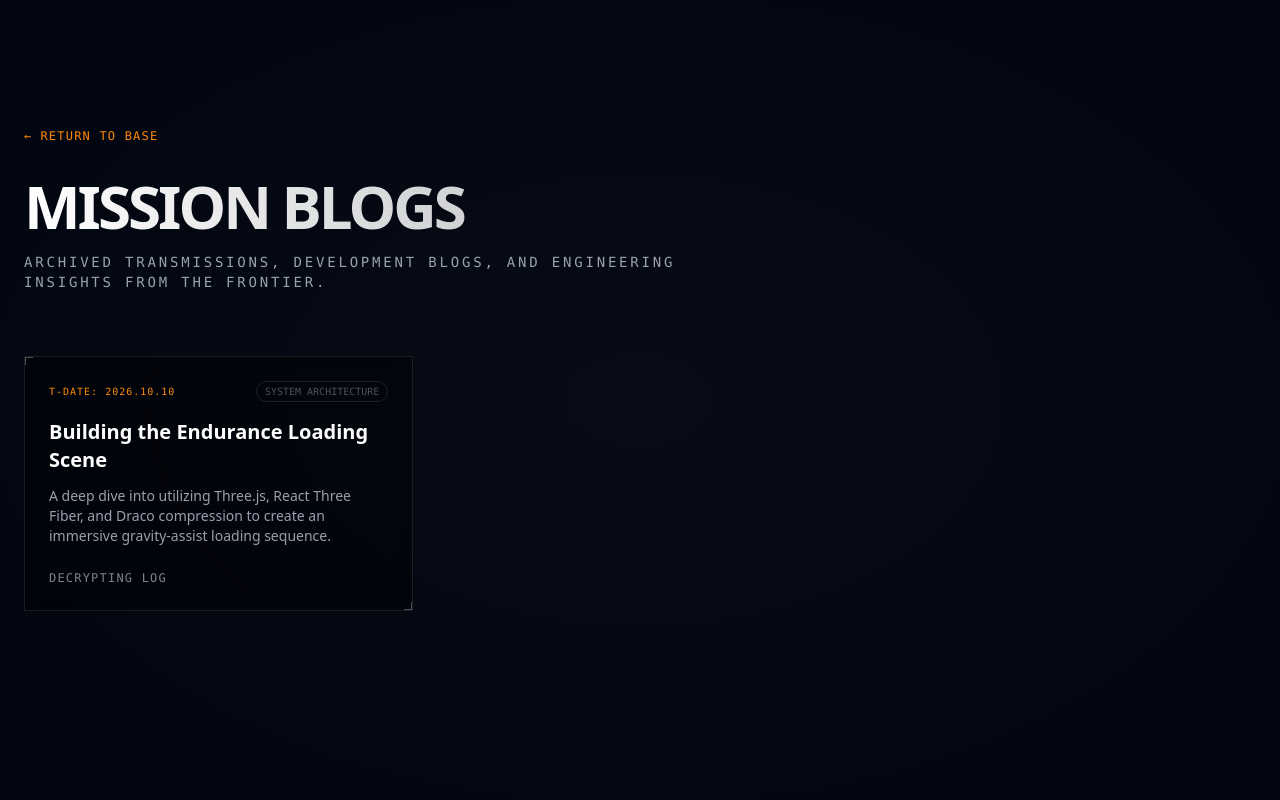
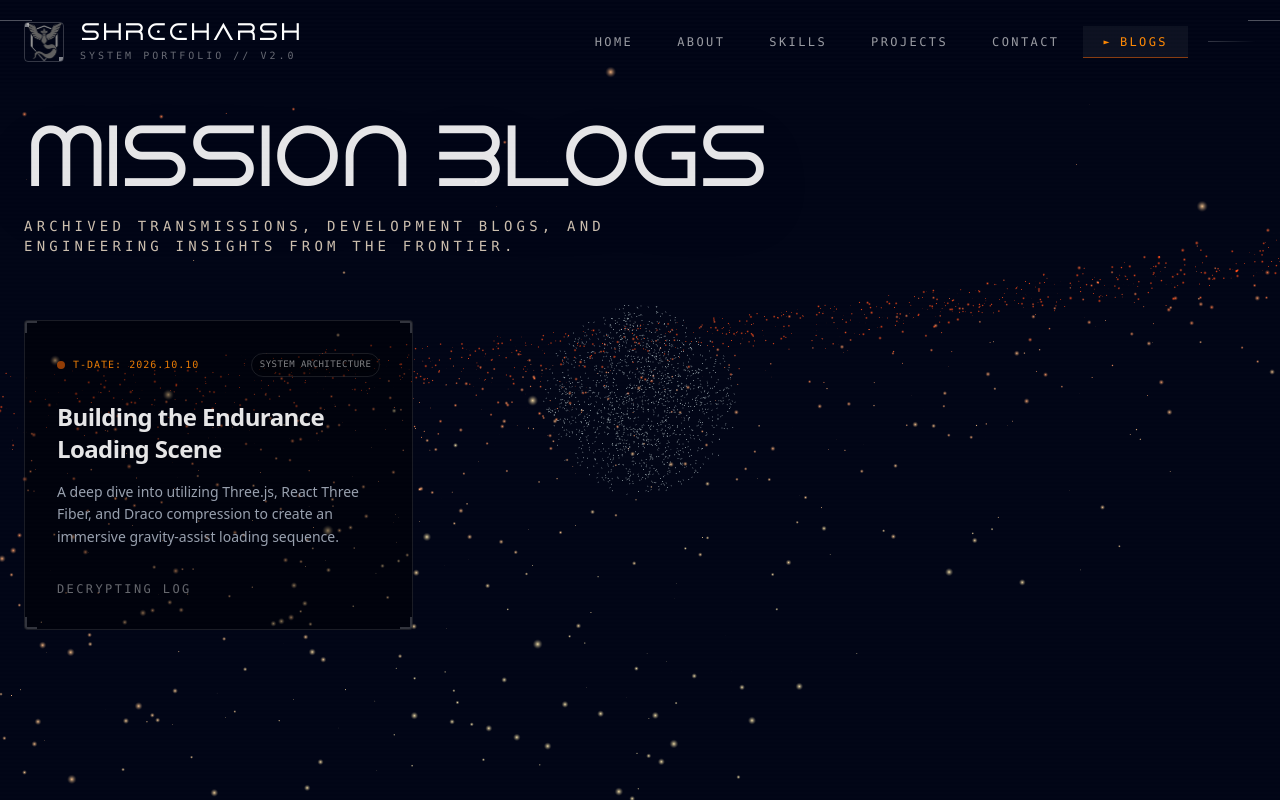
Before and after one commit to shreeharshshinde/portfolio, a React (Vite) app: page /blogs in a window 1280 px wide. Built offline with nearby package versions, Linux system fonts and the light colour scheme.

Commit message:
style(blogs): elevate aesthetic with 3D canvas backgrounds and premium HUD cards

```diff
--- a/src/pages/BlogFeed.tsx
+++ b/src/pages/BlogFeed.tsx
@@ -1,67 +1,92 @@
-import React from 'react';
+import React, { Suspense } from 'react';
 import { useNavigate } from 'react-router-dom';
+import { Header } from '../components/Header';
+import { Canvas } from '@react-three/fiber';
+import { Stars } from '../components/stars/Stars';
+import SpaceDust from '../components/stars/SpaceDust';
+
+// Dummy navLinks since Header needs them, but Header will route using /#id
+const blogNavLinks = [
+    { id: 'home', title: 'Home' },
+    { id: 'about', title: 'About' },
+    { id: 'skills', title: 'Skills' },
+    { id: 'projects', title: 'Projects' },
+    { id: 'contact', title: 'Contact' },
+    { id: 'blogs', title: 'Blogs', path: '/blogs' },
+];
 
 const BlogFeed: React.FC = () => {
     const navigate = useNavigate();
 
     return (
         <div className="min-h-screen bg-gray-950 text-white font-sans antialiased relative overflow-hidden">
-            {/* Background effects */}
-            <div className="absolute inset-0 pointer-events-none opacity-20">
-                <div className="absolute top-0 left-0 w-full h-full bg-[radial-gradient(ellipse_at_center,rgba(255,255,255,0.1)_0%,rgba(0,0,0,0)_80%)]"></div>
+            <Header navLinks={blogNavLinks} activeSection="blogs" />
+
+            {/* Immersive 3D Background */}
+            <div className="fixed inset-0 z-0 pointer-events-none">
+                <Canvas camera={{ position: [0, 0, 15], fov: 45 }}>
+                    <Suspense fallback={null}>
+                        <color attach="background" args={['#020617']} />
+                        <Stars />
+                        <SpaceDust count={5000} />
+                        <ambientLight intensity={0.5} />
+                    </Suspense>
+                </Canvas>
             </div>
 
             <div className="container mx-auto px-6 pt-32 pb-20 relative z-10">
                 {/* Header Section */}
                 <div className="mb-16">
-                    <button
-                        onClick={() => navigate('/')}
-                        className="mb-8 text-xs font-mono text-orange-400 hover:text-orange-300 uppercase tracking-widest flex items-center gap-2 group"
-                    >
-                        <span className="transform group-hover:-translate-x-1 transition-transform">←</span> Return to Base
-                    </button>
-
-                    <h1 className="text-4xl md:text-6xl font-bold tracking-tighter mb-4 text-transparent bg-clip-text bg-gradient-to-r from-white to-white/50">
+                    <h1 className="text-5xl md:text-7xl font-bold mb-4 text-white tracking-tighter drop-shadow-2xl mix-blend-screen opacity-90" style={{ fontFamily: '"Dune Rise", sans-serif' }}>
                         MISSION BLOGS
                     </h1>
-                    <p className="text-gray-400 font-mono text-sm tracking-[0.2em] uppercase max-w-2xl">
+                    <p className="text-orange-100/80 font-mono text-sm tracking-[0.3em] uppercase max-w-2xl">
                         Archived transmissions, development blogs, and engineering insights from the frontier.
                     </p>
                 </div>
 
                 {/* Log Feed Grid */}
                 <div className="grid grid-cols-1 md:grid-cols-2 lg:grid-cols-3 gap-8">
-                    {/* Placeholder Card 1 */}
-                    <div onClick={() => navigate('/blogs/endurance-loading-scene')} className="group relative border border-white/10 bg-black/40 backdrop-blur-sm p-6 hover:border-orange-500/50 transition-all duration-500 cursor-pointer overflow-hidden">
-                        <div className="absolute inset-0 bg-gradient-to-br from-orange-500/5 to-transparent opacity-0 group-hover:opacity-100 transition-opacity duration-500"></div>
+                    {/* Premium Card 1 */}
+                    <div
+                        onClick={() => navigate('/blogs/endurance-loading-scene')}
+                        className="group relative bg-black/40 backdrop-blur-md border border-white/10 p-8 cursor-pointer transition-all duration-500 hover:border-orange-500/50 hover:bg-white/5 hover:scale-[1.02] overflow-hidden rounded-sm"
+                    >
+                        {/* Glow effect behind card on hover */}
+                        <div className="absolute inset-0 bg-gradient-to-br from-orange-500/10 to-transparent opacity-0 group-hover:opacity-100 transition-opacity duration-700 pointer-events-none"></div>
 
-                        {/* Decorative corners */}
-                        <div className="absolute top-0 left-0 w-2 h-2 border-t border-l border-white/30 group-hover:border-orange-500 transition-colors"></div>
-                        <div className="absolute bottom-0 right-0 w-2 h-2 border-b border-r border-white/30 group-hover:border-orange-500 transition-colors"></div>
+                        {/* High-tech corner accents */}
+                        <div className="absolute top-0 left-0 w-3 h-3 border-t-2 border-l-2 border-white/20 group-hover:border-orange-400 transition-colors duration-500"></div>
+                        <div className="absolute top-0 right-0 w-3 h-3 border-t-2 border-r-2 border-white/20 group-hover:border-orange-400 transition-colors duration-500"></div>
+                        <div className="absolute bottom-0 left-0 w-3 h-3 border-b-2 border-l-2 border-white/20 group-hover:border-orange-400 transition-colors duration-500"></div>
+                        <div className="absolute bottom-0 right-0 w-3 h-3 border-b-2 border-r-2 border-white/20 group-hover:border-orange-400 transition-colors duration-500"></div>
 
                         <div className="relative z-10 flex flex-col h-full">
-                            <div className="flex justify-between items-center mb-4">
-                                <span className="text-[10px] font-mono tracking-widest text-orange-400">T-DATE: 2026.10.10</span>
-                                <span className="text-[10px] font-mono text-white/30 border border-white/10 px-2 py-0.5 rounded-full">SYSTEM ARCHITECTURE</span>
+                            <div className="flex justify-between items-center mb-6">
+                                <div className="flex items-center gap-2">
+                                    <div className="w-2 h-2 rounded-full bg-orange-500 animate-pulse"></div>
+                                    <span className="text-[10px] font-mono tracking-widest text-orange-400/90">T-DATE: 2026.10.10</span>
+                                </div>
+                                <span className="text-[9px] font-mono text-white/50 border border-white/10 px-2 py-1 rounded-full uppercase tracking-wider backdrop-blur-sm group-hover:border-orange-500/30 transition-colors">SYSTEM ARCHITECTURE</span>
                             </div>
 
-                            <h2 className="text-xl font-bold mb-3 group-hover:text-orange-100 transition-colors">Building the Endurance Loading Scene</h2>
-                            <p className="text-sm text-gray-400 mb-6 flex-grow">
+                            <h2 className="text-2xl font-bold mb-4 text-white/90 group-hover:text-orange-100 transition-colors tracking-tight">Building the Endurance Loading Scene</h2>
+
+                            <p className="text-sm text-gray-400 mb-8 flex-grow leading-relaxed group-hover:text-gray-300 transition-colors">
                                 A deep dive into utilizing Three.js, React Three Fiber, and Draco compression to create an immersive gravity-assist loading sequence.
                             </p>
 
-                            <div className="flex items-center text-xs font-mono text-white/50 group-hover:text-white transition-colors uppercase tracking-widest">
+                            <div className="flex items-center text-xs font-mono text-white/40 group-hover:text-orange-400 transition-colors uppercase tracking-[0.2em]">
                                 <span>Decrypting Log</span>
-                                <span className="ml-2 opacity-0 group-hover:opacity-100 group-hover:animate-pulse text-orange-400">...</span>
+                                <span className="ml-2 opacity-0 group-hover:opacity-100 group-hover:animate-pulse">_</span>
                             </div>
                         </div>
                     </div>
 
-                    {/* Add more placeholder cards here as needed */}
                 </div>
             </div>
 
-            {/* Scanlines */}
+            {/* Scanlines Overlay */}
             <div className="fixed inset-0 pointer-events-none bg-[linear-gradient(rgba(18,16,16,0)_50%,rgba(0,0,0,0.02)_50%),linear-gradient(90deg,rgba(255,0,0,0.01),rgba(0,255,0,0.01),rgba(0,0,255,0.01))] bg-[length:100%_4px,3px_100%] opacity-20 z-50"></div>
         </div>
     );
--- a/src/pages/BlogPost.tsx
+++ b/src/pages/BlogPost.tsx
@@ -1,6 +1,19 @@
-import React, { useEffect, useState } from 'react';
+import React, { useEffect, useState, Suspense } from 'react';
 import { useParams, useNavigate } from 'react-router-dom';
 import ReactMarkdown from 'react-markdown';
+import { Header } from '../components/Header';
+import { Canvas } from '@react-three/fiber';
+import { Stars } from '../components/stars/Stars';
+import SpaceDust from '../components/stars/SpaceDust';
+
+const blogNavLinks = [
+    { id: 'home', title: 'Home' },
+    { id: 'about', title: 'About' },
+    { id: 'skills', title: 'Skills' },
+    { id: 'projects', title: 'Projects' },
+    { id: 'contact', title: 'Contact' },
+    { id: 'blogs', title: 'Blogs', path: '/blogs' },
+];
 
 const BlogPost: React.FC = () => {
     const { slug } = useParams<{ slug: string }>();
@@ -10,7 +23,6 @@ const BlogPost: React.FC = () => {
     const [error, setError] = useState<boolean>(false);
 
     useEffect(() => {
-        // Fetch the markdown file from the public directory
         fetch(`/blogs/${slug}.md`)
             .then((response) => {
                 if (!response.ok) {
@@ -49,27 +61,39 @@ const BlogPost: React.FC = () => {
 
     return (
         <div className="min-h-screen bg-gray-950 text-white font-sans antialiased relative overflow-hidden">
-            {/* Background effects */}
-            <div className="fixed inset-0 pointer-events-none opacity-20">
-                <div className="absolute top-0 left-0 w-full h-full bg-[radial-gradient(ellipse_at_center,rgba(255,255,255,0.05)_0%,rgba(0,0,0,0)_80%)]"></div>
+            <Header navLinks={blogNavLinks} activeSection="blogs" />
+
+            {/* Immersive 3D Background */}
+            <div className="fixed inset-0 z-0 pointer-events-none opacity-40">
+                <Canvas camera={{ position: [0, 0, 15], fov: 45 }}>
+                    <Suspense fallback={null}>
+                        <color attach="background" args={['#020617']} />
+                        <Stars />
+                        <SpaceDust count={3000} />
+                        <ambientLight intensity={0.2} />
+                    </Suspense>
+                </Canvas>
             </div>
 
             <div className="container mx-auto px-6 pt-32 pb-32 relative z-10 max-w-4xl">
                 {/* Navigation Back */}
                 <button
                     onClick={() => navigate('/blogs')}
-                    className="mb-12 text-xs font-mono text-orange-400 hover:text-orange-300 uppercase tracking-widest flex items-center gap-2 group"
+                    className="mb-12 text-xs font-mono text-orange-400 hover:text-orange-300 uppercase tracking-widest flex items-center gap-2 group transition-colors"
                 >
                     <span className="transform group-hover:-translate-x-1 transition-transform">←</span> Back to Archive
                 </button>
 
                 {/* Markdown Content rendered via Tailwind Typography */}
-                <article className="prose prose-invert prose-orange lg:prose-xl max-w-none font-mono">
+                <article className="prose prose-invert prose-orange lg:prose-xl max-w-none bg-black/60 backdrop-blur-md border border-white/5 p-8 md:p-12 rounded-sm shadow-2xl relative">
+                    {/* Decorative Top Line */}
+                    <div className="absolute top-0 left-0 w-full h-1 bg-gradient-to-r from-orange-500/0 via-orange-500/50 to-orange-500/0"></div>
+
                     <ReactMarkdown>{content}</ReactMarkdown>
                 </article>
             </div>
 
-            {/* Scanlines */}
+            {/* Scanlines Overlay */}
             <div className="fixed inset-0 pointer-events-none bg-[linear-gradient(rgba(18,16,16,0)_50%,rgba(0,0,0,0.02)_50%),linear-gradient(90deg,rgba(255,0,0,0.01),rgba(0,255,0,0.01),rgba(0,0,255,0.01))] bg-[length:100%_4px,3px_100%] opacity-20 z-50"></div>
         </div>
     );
```
